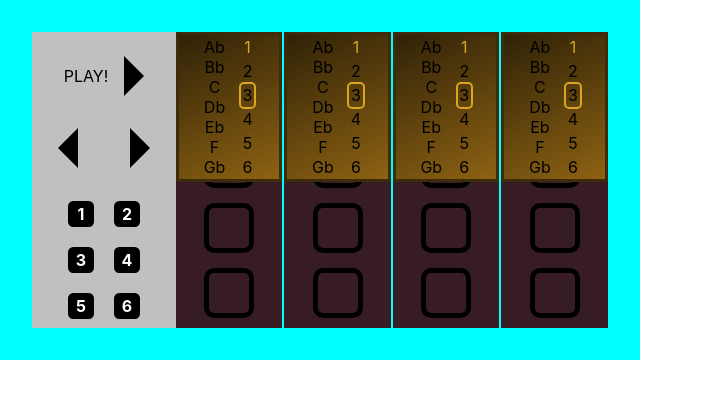
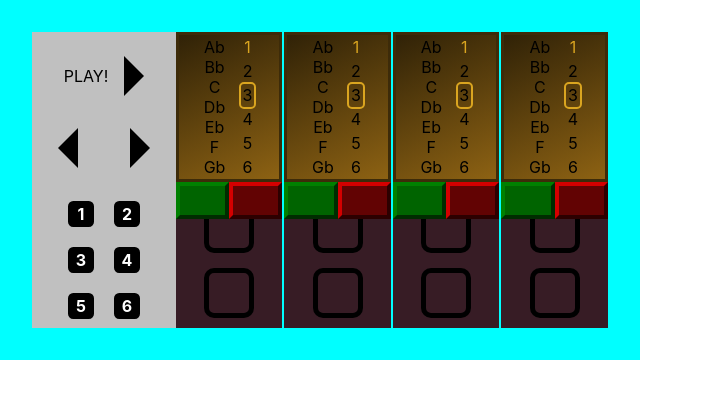
Before and after one commit to mar10outof10/syntho, a React (Create React App) app: page / in a window 1280 px wide. Shown: the top 398 px of the page, without its empty margins (0-703 px from the left). Built offline with nearby package versions, Linux system fonts and the light colour scheme.

Commit message:
Added and styled buttons to overlay

```diff
--- a/src/components/SynthBeat/SynthBeatOverlay/SynthBeatOverlay.js
+++ b/src/components/SynthBeat/SynthBeatOverlay/SynthBeatOverlay.js
@@ -30,21 +30,20 @@ const ClearButton = ({beatState, beatDispatch}) => {
   )
 }
 
-const SynthBeatOverlay = ({beatState, beatDispatch}) => {
+const SynthBeatOverlay = ({ beatState, beatDispatch }) => {
   return (
-    <div className='synthBeatOverlay'>
+    <div className="synthBeatOverlay">
       <NoteSelect beatState={beatState} beatDispatch={beatDispatch} />
-      <div className='synthBeatOverlay__options'>
-        <div classname='synthBeatOverlay__buttonRow'>
-
+      <div className="synthBeatOverlay__options">
+        <div className="synthBeatOverlay__buttonRow">
+          <ConfirmButton />
+          <CancelButton />
         </div>
-        <div classname='synthBeatOverlay__durationSelect'>
-
-        </div>
-
+        <div className="synthBeatOverlay__durationSelect"></div>
+        <ClearButton />
       </div>
     </div>
-  )
-}
+  );
+};
 
 export default SynthBeatOverlay;
--- a/src/main.css
+++ b/src/main.css
@@ -130,6 +130,33 @@ html {
 .synthBeatOverlay__options {
   height: 100%;
   width: 100%;
+  display: flex;
+  flex-direction: column;
+}
+.synthBeatOverlay__buttonRow {
+  display: flex;
+  flex: 2;
+}
+.synthBeatOverlay__durationSelect {
+  flex: 6;
+}
+.synthBeatOverlay__button {
+  border: outset 4px;
+  flex: 1;
+}
+.synthBeatOverlay__button:active {
+  border-style: inset;
+}
+
+.confirmButton {
+  border-color: green;
+  background: darkgreen;
+}
+
+.cancelButton {
+  width: 100%;
+  border-color: maroon;
+  background: rgb(98, 3, 3);
 }
 
 .noteSelect {
--- a/src/sass/components/SynthBeat/SynthBeatOverlay/_synthBeatOverlay.scss
+++ b/src/sass/components/SynthBeat/SynthBeatOverlay/_synthBeatOverlay.scss
@@ -11,5 +11,51 @@
   &__options {
     height: 100%;
     width: 100%;
+    display: flex;
+    flex-direction: column;
+  }
+
+  &__buttonRow {
+    display: flex;
+    flex: 2;
+  }
+
+  &__durationSelect {
+    flex: 6;
+  }
+
+  &__button {
+    border: outset 4px;
+    flex: 1;
+
+    &:active {
+      border-style: inset;
+    }
   }
 }
+
+.confirmButton {
+
+  border-color: green;
+  background: darkgreen;
+}
+
+.cancelButton{
+  width: 100%;
+  border-color: maroon;
+  background: rgb(98, 3, 3)
+}
+
+.clearButton {
+  &__container{
+
+  }
+
+  &__text {
+
+  }
+
+  &__checkBox {
+
+  }
+}
```
